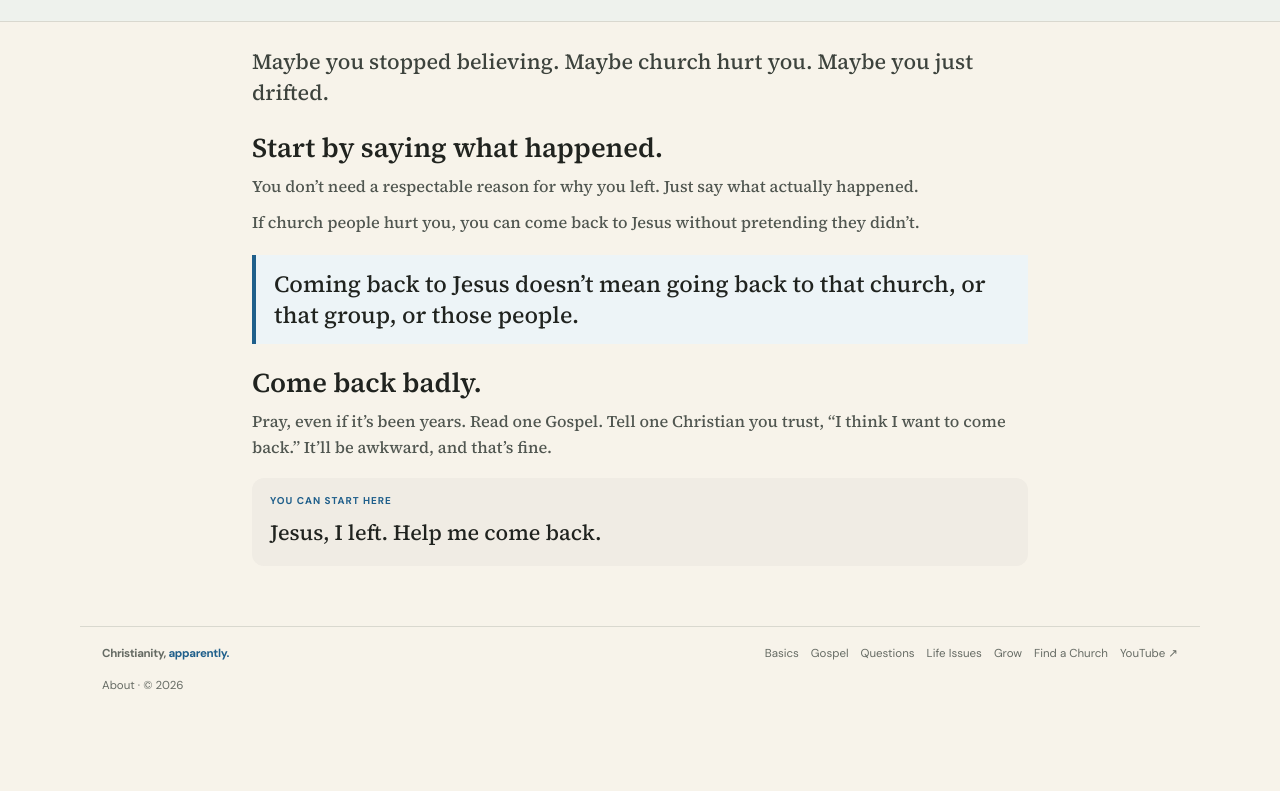
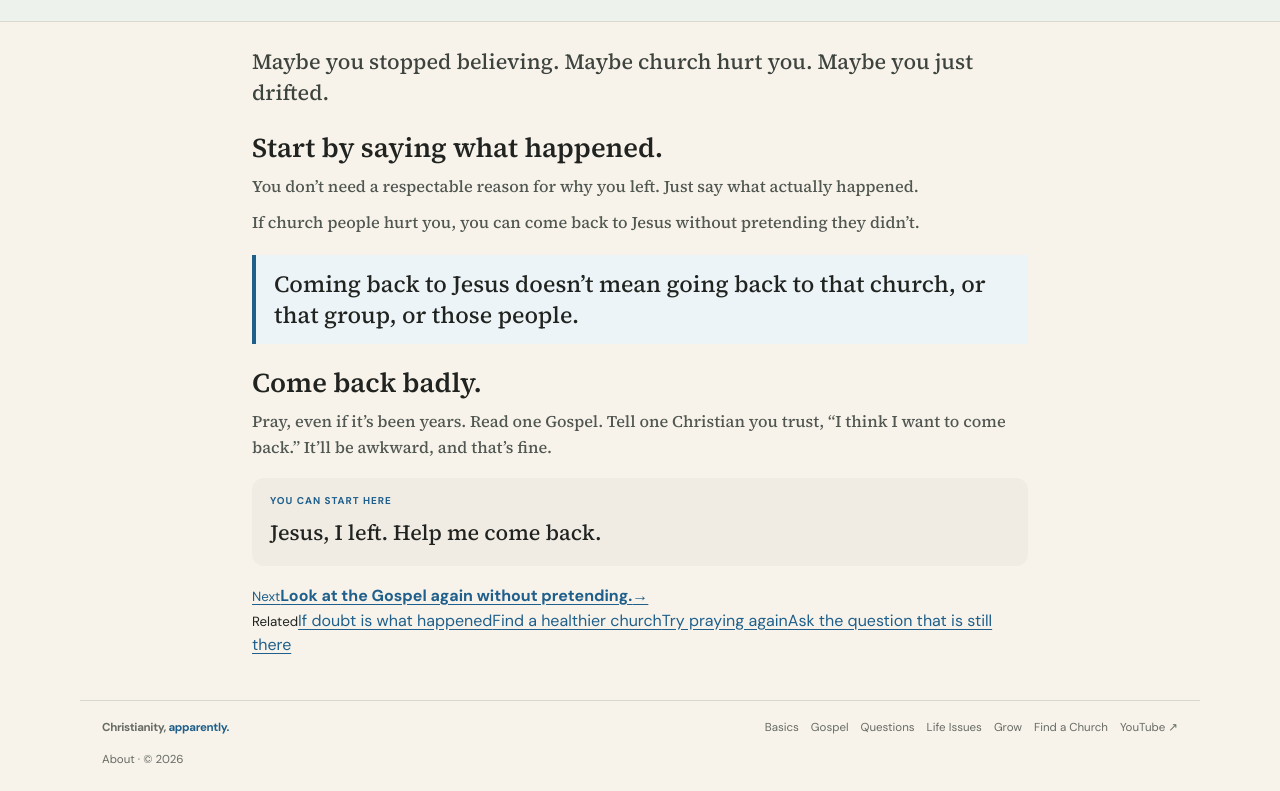
Before and after one commit to SeanEricKnight/christianityapparently.com, a plain HTML site: page walked-away.html in a window 1280 px wide. Shown: the part 271-1062 px from the top of the page. Before the commit the page ends 987 px from the top, so only its background shows below. Drawn offline with Linux system fonts and the light colour scheme.

Commit message:
Add pathways from Walked Away

```diff
--- a/walked-away.html
+++ b/walked-away.html
@@ -8,6 +8,6 @@
 <h2>Come back badly.</h2>
 <p>Pray, even if it’s been years. Read one Gospel. Tell one Christian you trust, “I think I want to come back.” It’ll be awkward, and that’s fine.</p>
 <div class="inline-prayer"><small>You can start here</small><p>Jesus, I left. Help me come back.</p></div>
-</article></main>
+<section class="next-related"><a class="next-link" href="gospel.html"><small>Next</small><strong>Look at the Gospel again without pretending.</strong><span>→</span></a><div class="related-links"><small>Related</small><a href="doubt.html">If doubt is what happened</a><a href="church.html">Find a healthier church</a><a href="prayer.html">Try praying again</a><a href="questions.html">Ask the question that is still there</a></div></section></article></main>
 <footer class="site-footer"><a class="brand" href="index.html">Christianity, <span>apparently.</span></a><div><a href="basics.html">Basics</a><a href="gospel.html">Gospel</a><a href="questions.html">Questions</a><a href="life.html">Life Issues</a><a href="grow.html">Grow</a><a href="church.html">Find a Church</a><a href="https://www.youtube.com/@ChristianityApparently" target="_blank" rel="noopener">YouTube ↗</a></div><p><a href="about.html">About</a> · © 2026</p></footer>
 </body></html>
```
